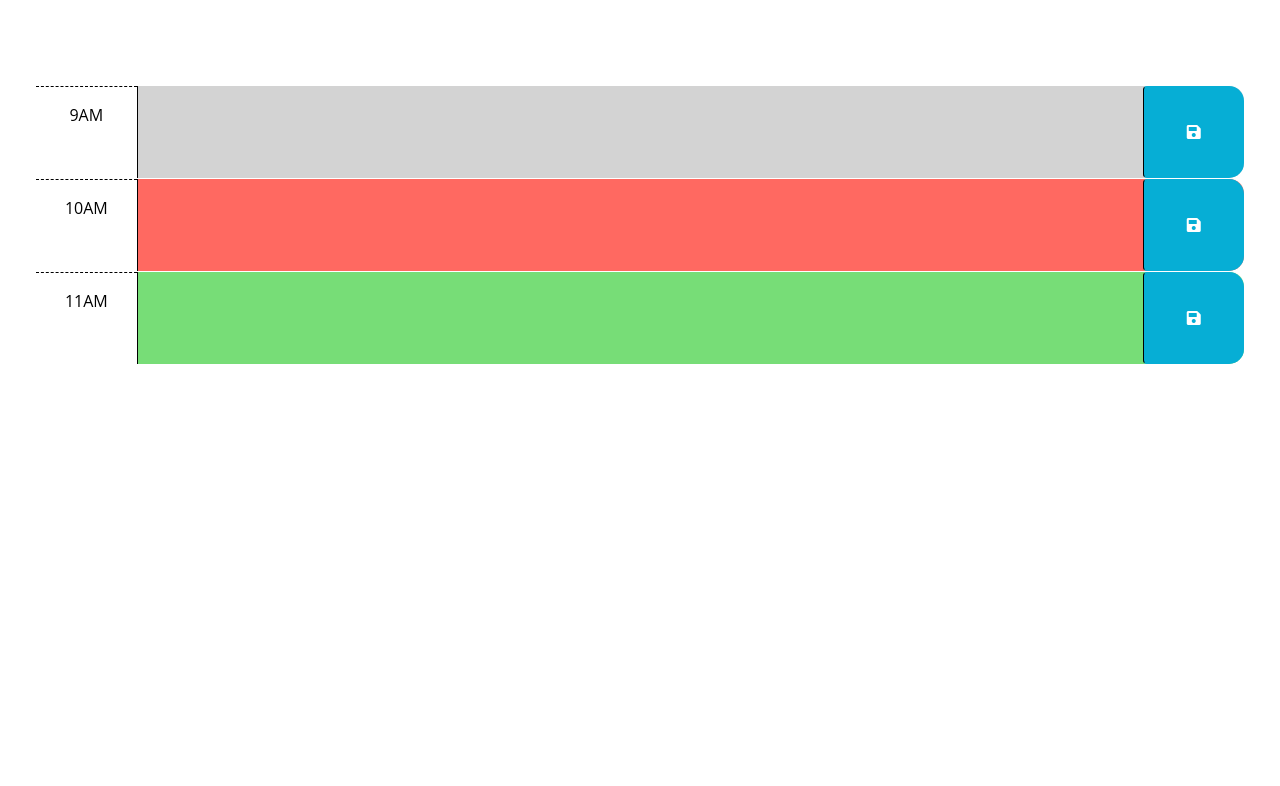
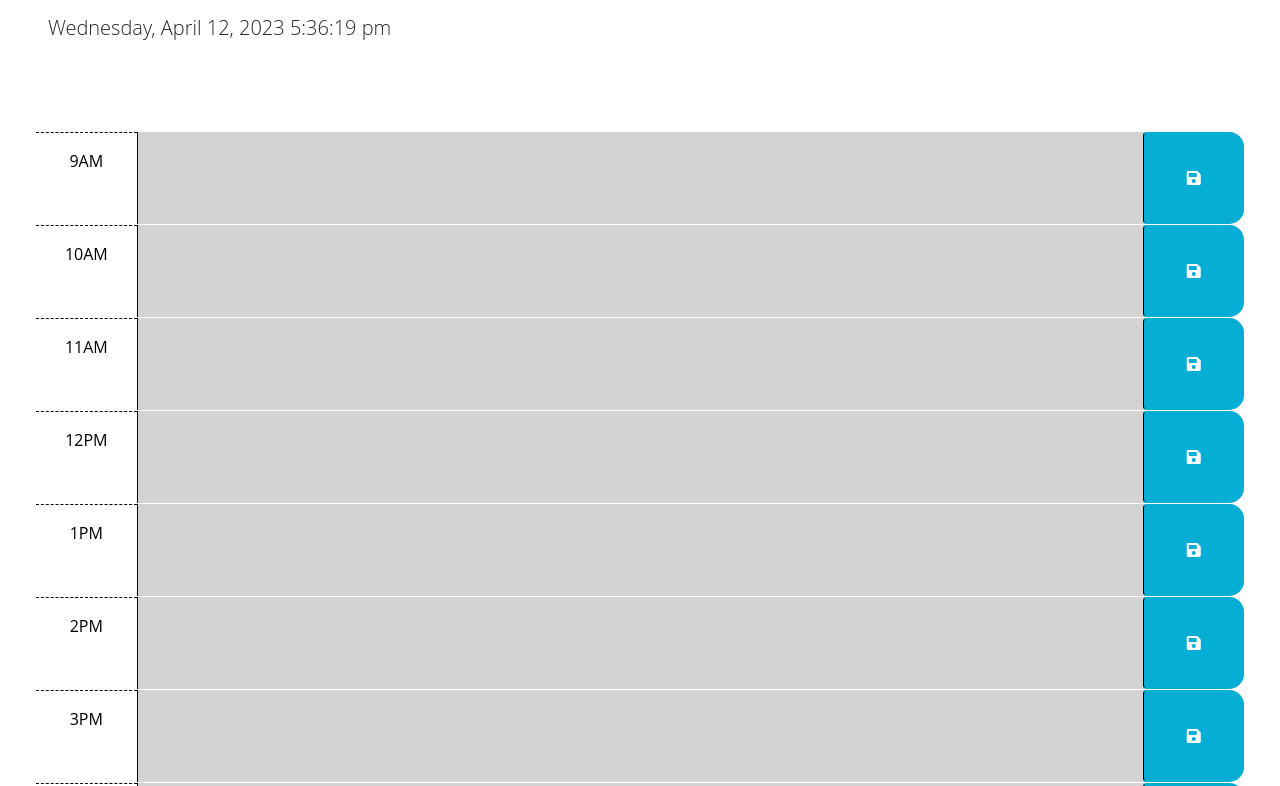
Before and after one commit to MrBrandtCox/My-Busy-Day, a plain HTML site: page Develop/index.html in a window 1280 px wide. Shown: the part 166-952 px from the top of the page. Before the commit the page ends 800 px from the top, so only its background shows below. Drawn offline with nearby package versions, Linux system fonts and the light colour scheme.

Commit message:
adding js functionality and extra time slots to html

```diff
--- a/Develop/index.html
+++ b/Develop/index.html
@@ -42,7 +42,7 @@
         -->
 
       <!-- Example of a past time block. The "past" class adds a gray background color. -->
-      <div id="hour-9" class="row time-block past">
+      <div id="hour-9" data-hour="9" class="row time-block">
         <div class="col-2 col-md-1 hour text-center py-3">9AM</div>
         <textarea class="col-8 col-md-10 description" rows="3"> </textarea>
         <button class="btn saveBtn col-2 col-md-1" aria-label="save">
@@ -51,7 +51,7 @@
       </div>
 
       <!-- Example of a present time block. The "present" class adds a red background color. -->
-      <div id="hour-10" class="row time-block present">
+      <div id="hour-10" data-hour="10" class="row time-block">
         <div class="col-2 col-md-1 hour text-center py-3">10AM</div>
         <textarea class="col-8 col-md-10 description" rows="3"> </textarea>
         <button class="btn saveBtn col-2 col-md-1" aria-label="save">
@@ -60,8 +60,56 @@
       </div>
 
       <!-- Example of a future time block. The "future" class adds a green background color. -->
-      <div id="hour-11" class="row time-block future">
+      <div id="hour-11" data-hour="11" class="row time-block">
         <div class="col-2 col-md-1 hour text-center py-3">11AM</div>
+        <textarea class="col-8 col-md-10 description" rows="3"> </textarea>
+        <button class="btn saveBtn col-2 col-md-1" aria-label="save">
+          <i class="fas fa-save" aria-hidden="true"></i>
+        </button>
+      </div>
+
+      <div id="hour-12" data-hour="12" class="row time-block">
+        <div class="col-2 col-md-1 hour text-center py-3">12PM</div>
+        <textarea class="col-8 col-md-10 description" rows="3"> </textarea>
+        <button class="btn saveBtn col-2 col-md-1" aria-label="save">
+          <i class="fas fa-save" aria-hidden="true"></i>
+        </button>
+      </div>
+
+      <div id="hour-13" data-hour="13" class="row time-block">
+        <div class="col-2 col-md-1 hour text-center py-3">1PM</div>
+        <textarea class="col-8 col-md-10 description" rows="3"> </textarea>
+        <button class="btn saveBtn col-2 col-md-1" aria-label="save">
+          <i class="fas fa-save" aria-hidden="true"></i>
+        </button>
+      </div>
+
+      <div id="hour-14" data-hour="14" class="row time-block">
+        <div class="col-2 col-md-1 hour text-center py-3">2PM</div>
+        <textarea class="col-8 col-md-10 description" rows="3"> </textarea>
+        <button class="btn saveBtn col-2 col-md-1" aria-label="save">
+          <i class="fas fa-save" aria-hidden="true"></i>
+        </button>
+      </div>
+
+      <div id="hour-15" data-hour="15" class="row time-block">
+        <div class="col-2 col-md-1 hour text-center py-3">3PM</div>
+        <textarea class="col-8 col-md-10 description" rows="3"> </textarea>
+        <button class="btn saveBtn col-2 col-md-1" aria-label="save">
+          <i class="fas fa-save" aria-hidden="true"></i>
+        </button>
+      </div>
+
+      <div id="hour-16" data-hour="16" class="row time-block">
+        <div class="col-2 col-md-1 hour text-center py-3">4PM</div>
+        <textarea class="col-8 col-md-10 description" rows="3"> </textarea>
+        <button class="btn saveBtn col-2 col-md-1" aria-label="save">
+          <i class="fas fa-save" aria-hidden="true"></i>
+        </button>
+      </div>
+
+      <div id="hour-17" data-hour="17" class="row time-block">
+        <div class="col-2 col-md-1 hour text-center py-3">5PM</div>
         <textarea class="col-8 col-md-10 description" rows="3"> </textarea>
         <button class="btn saveBtn col-2 col-md-1" aria-label="save">
           <i class="fas fa-save" aria-hidden="true"></i>
--- a/Develop/script.js
+++ b/Develop/script.js
@@ -1,23 +1,49 @@
-// Wrap all code that interacts with the DOM in a call to jQuery to ensure that
-// the code isn't run until the browser has finished rendering all the elements
-// in the html.
 $(function () {
-  // TODO: Add a listener for click events on the save button. This code should
-  // use the id in the containing time-block as a key to save the user input in
-  // local storage. HINT: What does `this` reference in the click listener
-  // function? How can DOM traversal be used to get the "hour-x" id of the
-  // time-block containing the button that was clicked? How might the id be
-  // useful when saving the description in local storage?
-  //
-  // TODO: Add code to apply the past, present, or future class to each time
-  // block by comparing the id to the current hour. HINTS: How can the id
-  // attribute of each time-block be used to conditionally add or remove the
-  // past, present, and future classes? How can Day.js be used to get the
-  // current hour in 24-hour time?
-  //
-  // TODO: Add code to get any user input that was saved in localStorage and set
-  // the values of the corresponding textarea elements. HINT: How can the id
-  // attribute of each time-block be used to do this?
-  //
-  // TODO: Add code to display the current date in the header of the page.
+
+  let currentHour;
+
+
+  function getCurrentTime() {
+    currentHour = dayjs().hour();
+    $("#currentDay").text(dayjs().format("dddd, MMMM D, YYYY h:mm:ss a"));
+    setInterval(getCurrentTime, 1000);
+    setBlockColor();
+}
+  getCurrentTime();
+
+
+  $(".saveBtn").click(function () {
+    let timeblockHour = $(this).parent().attr("id");
+
+    let userInput = $(this).prev().val();
+
+    localStorage.setItem(timeblockHour, userInput);
+  });
+
+
+  function setBlockColor () {
+    let timeblocks = $(".time-block");
+    timeblocks.each(function () {
+      let timeblockHour = $(this).data("hour");
+
+      if(timeblockHour === currentHour) {
+        $(this).addClass("present");
+      }else if(timeblockHour < currentHour) {
+        $(this).addClass("past");
+      }else {
+        $(this).addClass("future");
+      }
+    });
+  }
+  setBlockColor();
+
+
+  function getLocalStorage () {
+    let inputs = $(".description");
+    inputs.each(function (index) {
+      let key = "hour-" + (index + 9);
+      $(this).val(localStorage.getItem(key));
+    });
+  }
+  getLocalStorage();
 });
```
